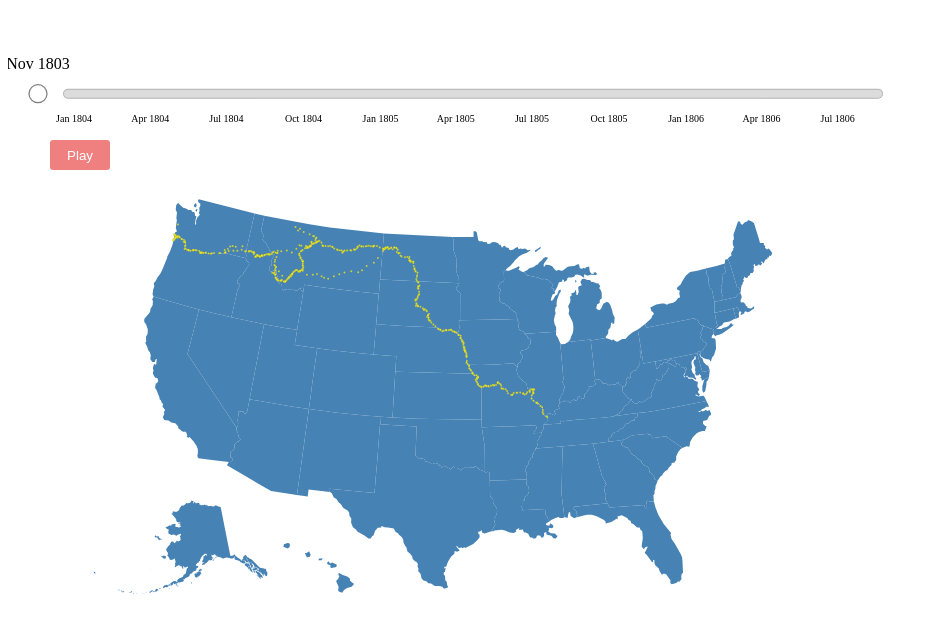
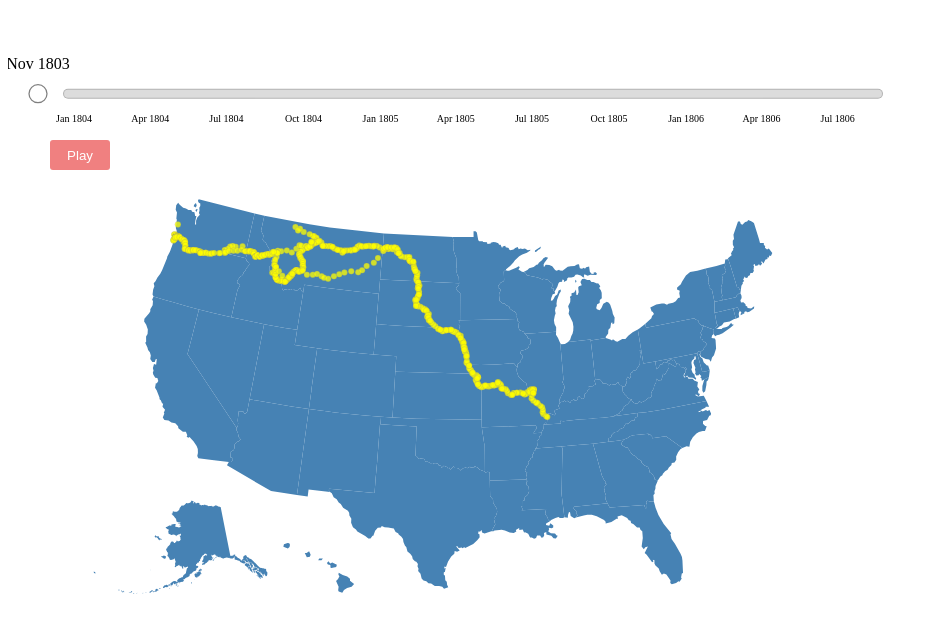
Before and after one commit to mhepfer/-map-project, a plain HTML site: page index.html in a window 1280 px wide. Shown: the whole page, without its empty margins (0-938 px from the left). Drawn offline with Linux system fonts and the light colour scheme.

Commit message:
Update for zoom presentation

```diff
--- a/index.html
+++ b/index.html
@@ -63,6 +63,7 @@
 		</style>
 	</head>
 	<body>
+		<div id="dataviz"></div>
 		<button id="play-button">Play</button>
 		<script type="text/javascript">
 			var w = 900;
@@ -76,7 +77,7 @@
 
 			var path = d3.geoPath(projection);
 
-			var svg = d3.select("body")
+			var svg = d3.select("#dataviz")
 				.append("svg")
 				.attr("width", w)
 				.attr("height", h);
@@ -206,6 +207,35 @@
 				  }
 				}
 
+				// create a tooltip
+			    var Tooltip = d3.select("#dataviz")
+			      .append("div")
+			      .style("opacity", 0)
+			      .attr("class", "tooltip")
+			      .style("background-color", "white")
+			      .style("border", "solid")
+			      .style("border-width", "2px")
+			      .style("border-radius", "5px")
+			      .style("padding", "5px")
+			      .style("position", "absolute");
+
+			      // Three function that change the tooltip when user hover / move / leave a cell
+			      var mouseover = function(d) {
+			        Tooltip
+			          .style("opacity", 1)
+			      }
+			      var mousemove = function(d) {
+			        Tooltip
+			          .html("Date: " + parseTime(d.YEAR_MO_DA))
+			          .style("left", (d3.mouse(this)[0]+70) + "px")
+			          .style("top", (d3.mouse(this)[1]) + "px")
+			          .style("opacity", 1)
+			      }
+			      var mouseleave = function(d) {
+			        Tooltip
+			          .style("opacity", 0)
+			      }
+
 				function plotPoints(data) {
 				  var locations = plot.selectAll(".location")
 				    .data(data);
@@ -219,16 +249,15 @@
 					.attr("cy", function(d) {
 						return projection([parseFloat(d.Shape_X), parseFloat(d.Shape_Y)])[1] - margin;
 					})
-					.attr("r", 1)
+					.attr("r", 3)
 					.style("fill", "yellow")
 					.style("stroke", "gray")
 					.style("stroke-width", 0.25)
 					.style("opacity", "0.75")
-					.transition()
-					// .append("title")
-					// .text(function(d) {
-					// 	return d.DISCUSSION;
-					// })
+					.on("mouseover", mouseover)
+			        .on("mousemove", mousemove)
+			        .on("mouseleave", mouseleave)
+					.transition();
 
 				  // if filtered dataset has less circles than already existing, remove excess
 				  locations.exit()
```
